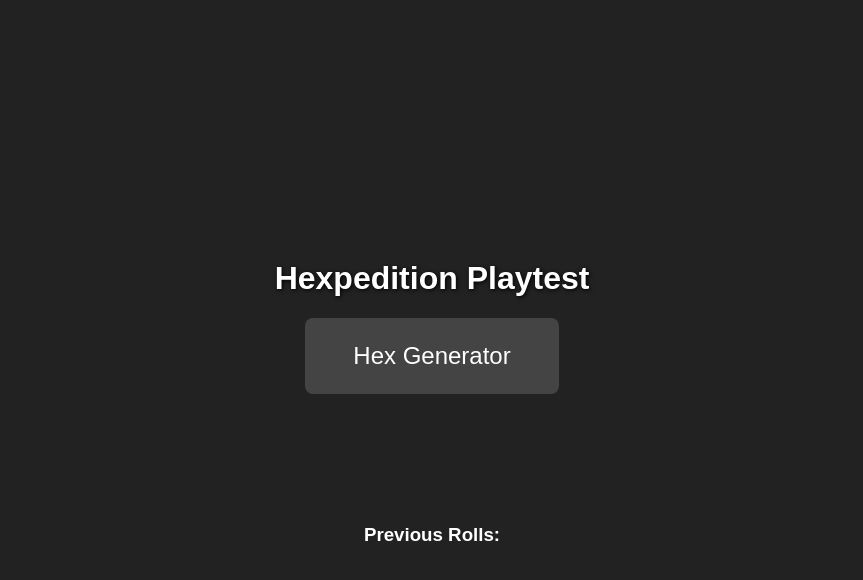
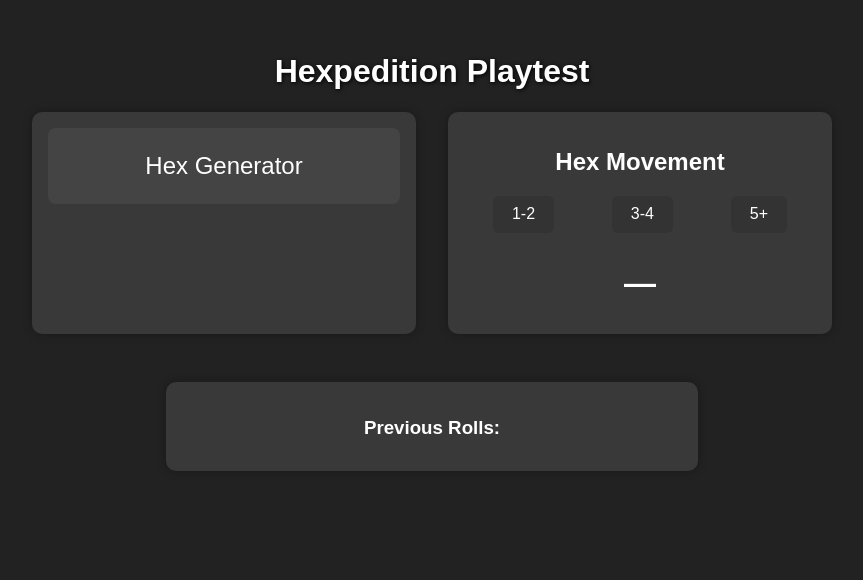
Before and after one commit to Wisara8/hex-react, a React (Create React App) app: page / in a window 1280 px wide. Shown: the top 580 px of the page, without its empty margins (208-1071 px from the left). Built offline with nearby package versions, Linux system fonts and the light colour scheme.

Commit message:
adds an encounter type generator

```diff
--- a/src/App.css
+++ b/src/App.css
@@ -5,6 +5,19 @@ body, html, #root {
   font-family: sans-serif;
   background-color: #222;
 }
+button {
+  padding: 0.6em 1.2em;
+  font-size: 1em;
+  border: none;
+  border-radius: 6px;
+  cursor: pointer;
+  background-color: #333;
+  color: white;
+  transition: background-color 0.3s;
+}
+button:hover {
+  background-color: #555;
+}
 
 .outlined-text {
   color: white;
--- a/src/App.js
+++ b/src/App.js
@@ -2,13 +2,13 @@ import React, { useState } from 'react';
 import './App.css';
 
 const BASE = {
-  FOREST: 50,
+  FOREST: 60,
   HILL: 10,
   RIVER: 10,
-  SWAMP: 10,
-  FLOWER: 8,
-  WOOD: 6,
-  ESSENCE: 6
+  SWAMP: 8,
+  FLOWER: 6,
+  WOOD: 4,
+  ESSENCE: 2
 };
 
 const COLORS = {
@@ -34,14 +34,36 @@ function randomWeighted(weights) {
 function App() {
   const [hexType, setHexType] = useState(null);
   const [history, setHistory] = useState([]);
+  const [encounterResult, setEncounterResult] = useState(null);
 
   const handleGenerate = () => {
     const selected = randomWeighted(BASE);
     setHexType(selected);
-    setHistory(prev => [selected, ...prev.slice(0, 4)]); // Keep last 5
+    setHistory(prev => [selected, ...prev.slice(0, 4)]);
   };
 
   const backgroundColor = hexType ? COLORS[hexType] : '#222';
+
+  const encounterType = (rangeLabel) => {
+    const roll = Math.random() * 100;
+    let threshold;
+
+    switch (rangeLabel) {
+      case '1-2':
+        threshold = 75;
+        break;
+      case '3-4':
+        threshold = 50;
+        break;
+      case '5+':
+        threshold = 25;
+        break;
+      default:
+        threshold = 100;
+    }
+
+    setEncounterResult(roll > threshold ? 'Rare' : 'Common');
+  };
 
   return (
     <div
@@ -49,17 +71,37 @@ function App() {
       style={{
         backgroundColor,
         transition: 'background-color 0.8s ease',
-        height: '100vh',
+        minHeight: '100vh',
         margin: 0,
+        padding: '2em',
+        boxSizing: 'border-box',
         display: 'flex',
         flexDirection: 'column',
         alignItems: 'center',
-        justifyContent: 'center',
-        padding: '2em',
-        boxSizing: 'border-box'
       }}
     >
       <h1 className="outlined-text">Hexpedition Playtest</h1>
+      <div
+        style={{
+          display: 'flex',
+          flexDirection: 'row',
+          flexWrap: 'wrap',
+          gap: '2em',
+          justifyContent: 'center',
+          width: '100%',
+          maxWidth: '800px',
+        }}
+      >
+        {/* Generator Column */}
+        <div style={{
+          flex: '1 1 300px',
+          minWidth: '280px',
+          backgroundColor: 'rgba(255,255,255,0.1)',
+          borderRadius: '10px',
+          padding: '1em',
+          color: 'white',
+          boxShadow: '0 0 10px rgba(0,0,0,0.3)'
+          }}>
           <button
             onClick={handleGenerate}
             style={{
@@ -71,6 +113,7 @@ function App() {
               backgroundColor: '#444',
               color: 'white',
               marginBottom: '1em',
+              width: '100%',
               transition: 'background-color 0.3s'
             }}
           >
@@ -79,23 +122,62 @@ function App() {
 
           <div
             style={{
-          fontSize: '3em',
+              fontSize: '2.5em',
               color: 'white',
               textShadow: '1px 1px 4px black',
               opacity: hexType ? 1 : 0,
               transform: hexType ? 'scale(1)' : 'scale(0.95)',
-          transition: 'all 0.4s ease'
+              transition: 'all 0.4s ease',
+              textAlign: 'center'
             }}
           >
             {hexType ? hexType : 'Click to generate a hex'}
           </div>
+        </div>
 
+        {/* Hex Movement Panel */}
         <div
           style={{
-          marginTop: '2em',
+            flex: '1 1 300px',
+            minWidth: '280px',
+            backgroundColor: 'rgba(255,255,255,0.1)',
+            borderRadius: '10px',
+            padding: '1em',
+            color: 'white',
+            boxShadow: '0 0 10px rgba(0,0,0,0.3)'
+          }}
+        >
+          <h2 style={{ textAlign: 'center' }}>Hex Movement</h2>
+          <div style={{ display: 'flex', justifyContent: 'space-around', marginBottom: '1em' }}>
+            <button onClick={() => encounterType('1-2')}>1-2</button>
+            <button onClick={() => encounterType('3-4')}>3-4</button>
+            <button onClick={() => encounterType('5+')}>5+</button>
+          </div>
+          <div style={{
+            textAlign: 'center',
+            fontSize: '2em',
+            fontWeight: 'bold',
+            marginTop: '1em',
+            color: encounterResult === 'Rare' ? '#ffcc00' : '#ffffff',
+            transition: 'all 0.3s ease'
+          }}>
+            {encounterResult ? encounterResult : '—'}
+          </div>
+        </div>
+      </div>
+
+      {/* Previous Rolls */}
+      <div
+        style={{
+          marginTop: '3em',
           color: 'white',
           textAlign: 'center',
-          maxWidth: '500px'
+          maxWidth: '500px',
+          width: '100%',
+          backgroundColor: 'rgba(255,255,255,0.1)',
+          borderRadius: '10px',
+          padding: '1em',
+          boxShadow: '0 0 10px rgba(0,0,0,0.3)'
         }}
       >
         <h3 style={{ marginBottom: '0.5em' }}>Previous Rolls:</h3>
```
Lines whose indentation alone changed are shown as unchanged.
